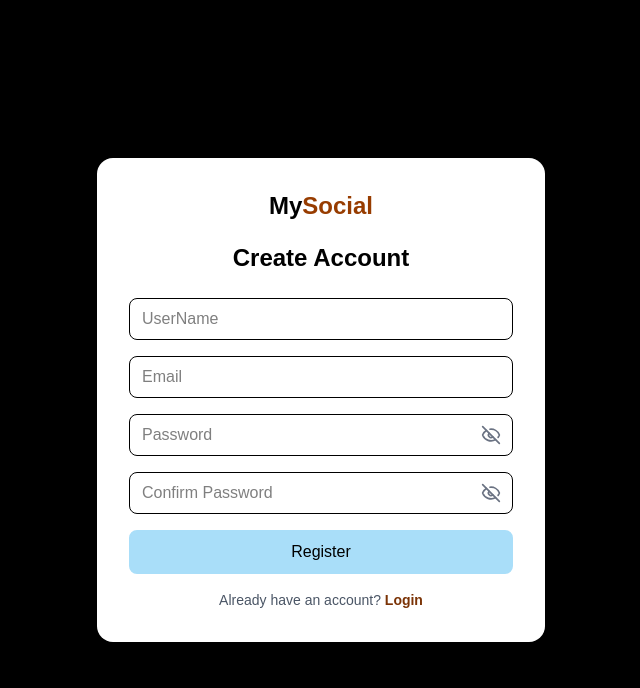
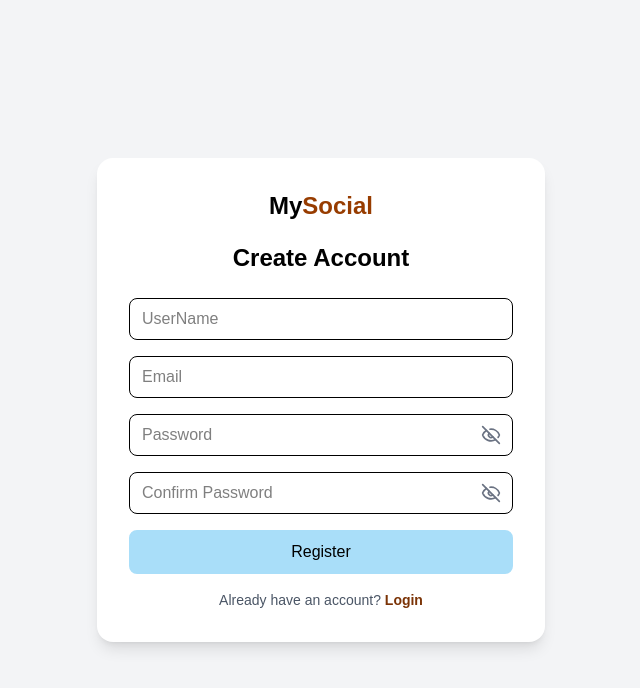
Before and after one commit to OryemaStephen/alx-project-nexus, a Next.js app in the folder social-media_feed_app/: page /auth/register in a window 1280 px wide. Shown: the top 688 px of the page, without its empty margins (319-959 px from the left). Built offline with nearby package versions, Linux system fonts and the light colour scheme; no server answers.

Commit message:
feat:UI Update

```diff
--- a/social-media_feed_app/pages/auth/login.tsx
+++ b/social-media_feed_app/pages/auth/login.tsx
@@ -6,8 +6,8 @@
 import Logo from "@/components/common/Logo";
 import BrowserTitle from "@/components/layout/BrowserTitle";
 import { LoginFormProps } from "@/interfaces";
-import { LOGIN_MUTATION } from "@/graphql/requests/posts/login";
-import { useMutation } from "@apollo/client/react";
+// import { LOGIN_MUTATION } from "@/graphql/requests/posts/login";
+// import { useMutation } from "@apollo/client/react";
 
 const Login: React.FC = () => {
   const router = useRouter();
@@ -17,7 +17,7 @@
     showPassword: false,
   });
 
-  const [login, { loading }] = useMutation(LOGIN_MUTATION);
+  // const [login, { loading }] = useMutation(LOGIN_MUTATION);
 
   const handleSubmit = async (e: React.FormEvent<HTMLFormElement>) => {
     e.preventDefault();
@@ -65,7 +65,7 @@
   return (
     <>
       <BrowserTitle title="Login" />
-      <div className="flex items-center justify-center min-h-screen p-4 bg-black">
+      <div className="flex items-center justify-center bg-gray-100 min-h-screen p-4 bg-">
         <div className="w-full max-w-md bg-white text-black rounded-2xl shadow-lg p-8">
           <div className="w-full pb-5 flex items-center justify-center">
             <Logo />
@@ -102,7 +102,7 @@
               </button>
             </div>
             <Button
-              title={loading ? "Logging in..." : "Login"}
+              title="Login"
               type="submit"
               className="w-full py-2 rounded-lg hover:bg-[#9dcce3] transition"
             />
--- a/social-media_feed_app/pages/auth/register.tsx
+++ b/social-media_feed_app/pages/auth/register.tsx
@@ -75,7 +75,7 @@
   return (
     <>
       <BrowserTitle title="Sign Up" />
-      <div className="flex items-center justify-center min-h-screen p-4 bg-black">
+      <div className="flex items-center justify-center min-h-screen p-4 bg-gray-100">
         <div className="w-full max-w-md bg-white text-black rounded-2xl shadow-lg p-8">
           <div className="w-full pb-5 flex items-center justify-center">
             <Logo />
```
